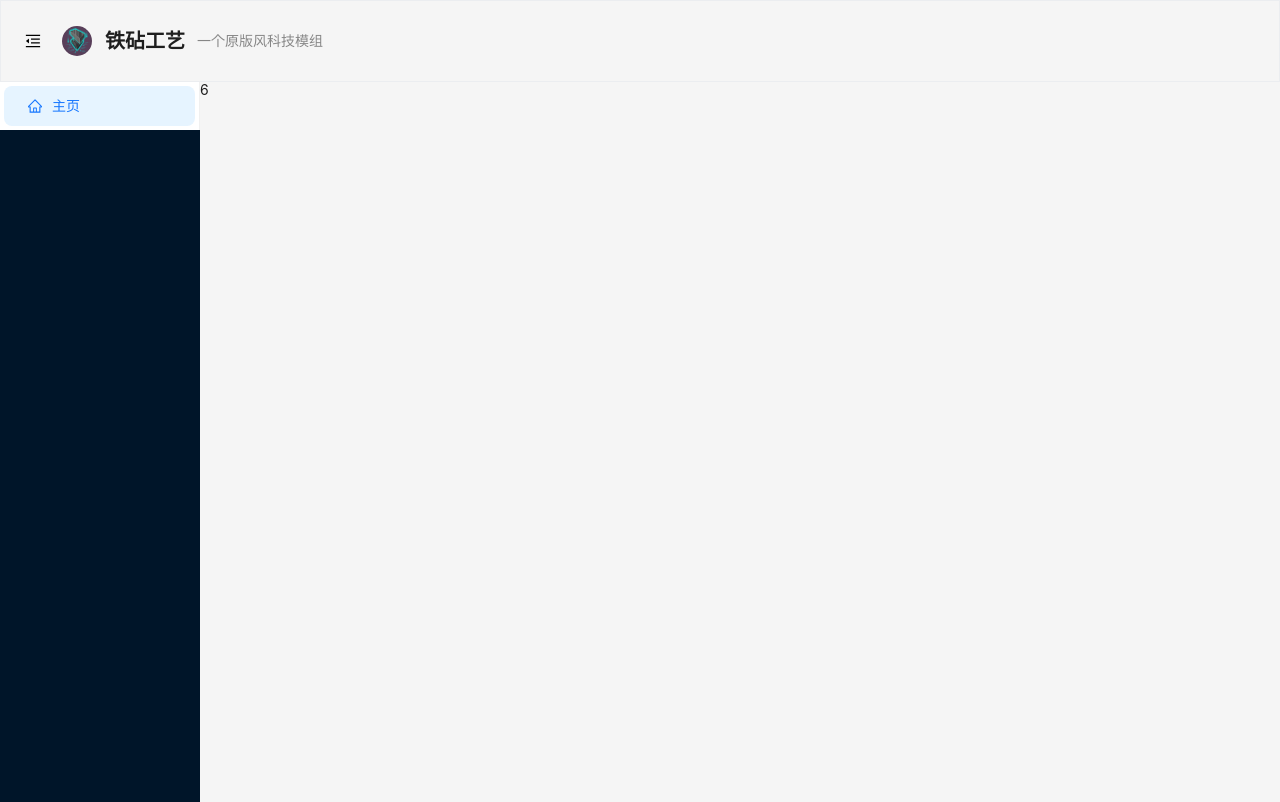
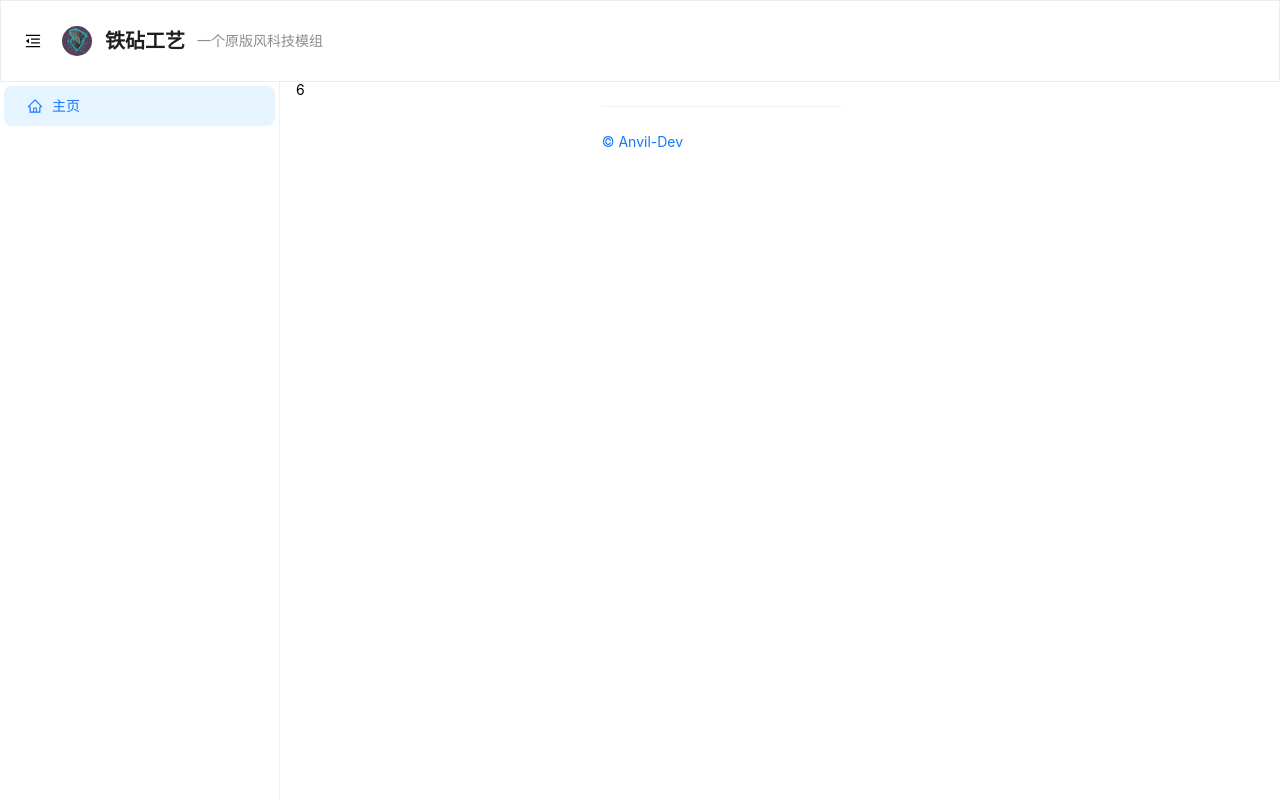
Before and after one commit to marshmallowlands/AnvilCraft-Homepage, a Vue app: page /web/ in a window 1280 px wide. Built offline with nearby package versions, Linux system fonts and the light colour scheme.

Commit message:
推一版

```diff
--- a/components.d.ts
+++ b/components.d.ts
@@ -7,12 +7,15 @@ export {}
 
 declare module 'vue' {
   export interface GlobalComponents {
+    ADivider: typeof import('ant-design-vue/es')['Divider']
     AFlex: typeof import('ant-design-vue/es')['Flex']
     ALayout: typeof import('ant-design-vue/es')['Layout']
     ALayoutContent: typeof import('ant-design-vue/es')['LayoutContent']
+    ALayoutFooter: typeof import('ant-design-vue/es')['LayoutFooter']
     ALayoutSider: typeof import('ant-design-vue/es')['LayoutSider']
     AMenu: typeof import('ant-design-vue/es')['Menu']
     APageHeader: typeof import('ant-design-vue/es')['PageHeader']
+    ATypographyText: typeof import('ant-design-vue/es')['TypographyText']
     HelloWorld: typeof import('./src/components/HelloWorld.vue')['default']
     RouterLink: typeof import('vue-router')['RouterLink']
     RouterView: typeof import('vue-router')['RouterView']
--- a/src/App.vue
+++ b/src/App.vue
@@ -1,5 +1,6 @@
+@ -1,68 +1,98 @@
 <script setup lang="ts">
-import {h, reactive, ref, watch} from "vue";
+import {h, onMounted, reactive, ref, watch} from "vue";
 import {
   MenuFoldOutlined,
   MenuUnfoldOutlined,
@@ -34,12 +35,26 @@ function toggleCollapsed() {
   state.collapsed = !state.collapsed;
   state.openKeys = state.collapsed ? [] : state.preOpenKeys;
 }
+
+onMounted(() => {
+  getElementAttr('header', 'offsetHeight', 'header-height');
+  getElementAttr('menu', 'offsetWidth', 'menu-width');
+})
+
+function getElementAttr(id: string, attr: 'offsetHeight' | 'offsetWidth', variable: string) {
+  const element = document.getElementById(id);
+  if (element) {
+    console.log(element[attr]);
+    const root: any = document.querySelector(':root');
+    if (root) {
+      root.style.setProperty(`--${variable}`, element.offsetHeight + "px");
+    }
+  }
+}
 </script>
 
 <template>
-  <a-layout>
-    <a-page-header
-        class="app-header"
+  <a-page-header id="header" class="header"
                  title="铁砧工艺"
                  sub-title="一个原版风科技模组"
                  @back="toggleCollapsed"
@@ -50,35 +65,43 @@ function toggleCollapsed() {
       <MenuFoldOutlined v-else/>
     </template>
   </a-page-header>
-    <a-layout>
-      <a-layout-sider class="app-sider">
-        <a-menu
+  <a-flex gap="middle" :vertical="false">
+    <a-menu id="menu" class="menu"
             v-model:openKeys="state.openKeys"
             v-model:selectedKeys="state.selectedKeys"
             mode="inline"
-            style="max-width: 280px;"
             :inline-collapsed="state.collapsed"
             :items="items"
     />
-      </a-layout-sider>
-      <a-layout-content>
     <router-view/>
-      </a-layout-content>
-    </a-layout>
-  </a-layout>
-
+    <div id="footer" class="footer">
+      <div>
+        <a-divider style="width:30vh"/>
+        <a-typography-text><a href="https://github.com/Anvil-Dev">© Anvil-Dev</a></a-typography-text>
+      </div>
+    </div>
+  </a-flex>
 </template>
 
 <style scoped lang="scss">
-$header-height: 10vh;
-
-.app-header {
-  border: 1px solid rgb(235, 237, 240);
-  min-height: 10vh;
-  --header-height: $header-height;
+:root {
+  --header-height: 0;
+  --menu-width: 0;
 }
 
-.app-sider {
-  height: 100vh - $header-height;
+.header {
+  border: 1px solid rgb(235, 237, 240);
+}
+
+.menu {
+  max-width: 280px;
+  min-height: calc(100vh - var(--header-height));
+}
+
+.footer {
+  display: block;
+  align-items: center;
+  margin-left: calc((100vw - var(--menu-width))/2);
+  margin-bottom: 16px;
 }
 </style>
```
Lines whose indentation alone changed are shown as unchanged.
